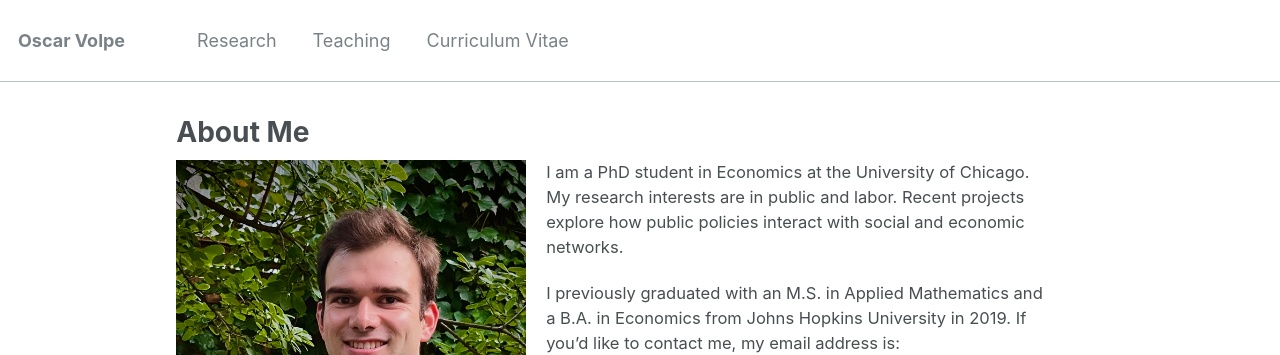
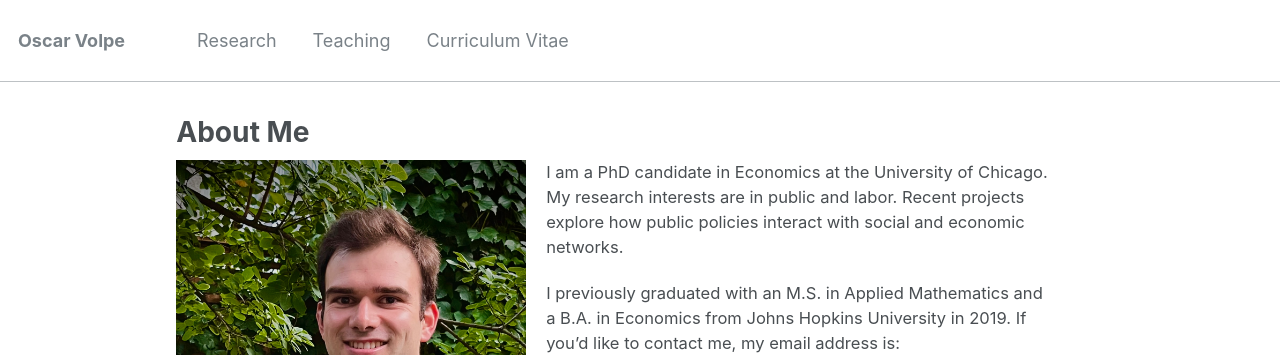
Before and after one commit to ovolpe/ovolpe.github.io, a Jekyll site: the page built from _pages/about.md, in a window 1280 px wide. Shown: the top 355 px of the page. Built offline with Jekyll 4.4.1, drawn with Linux system fonts in a browser that asks for light colours.

Commit message:
Update about.md

```diff
--- a/_pages/about.md
+++ b/_pages/about.md
@@ -8,7 +8,7 @@ redirect_from:
   - /about.html
 ---
 
-<img class="img-responsive" style="float: left; margin: 0px 20px 20px 0px;" src="/files/headshot.jpg" width="350">I am a PhD student in Economics at the University of Chicago. My research interests are in public and labor. Recent projects explore how public policies interact with social and economic networks.
+<img class="img-responsive" style="float: left; margin: 0px 20px 20px 0px;" src="/files/headshot.jpg" width="350">I am a PhD candidate in Economics at the University of Chicago. My research interests are in public and labor. Recent projects explore how public policies interact with social and economic networks.
 
 I previously graduated with an M.S. in Applied Mathematics and a B.A. in Economics from Johns Hopkins University in 2019. If you'd like to contact me, my email address is: <a href="mailto:ovolpe@uchicago.edu">ovolpe@uchicago.edu</a>.
 
```
